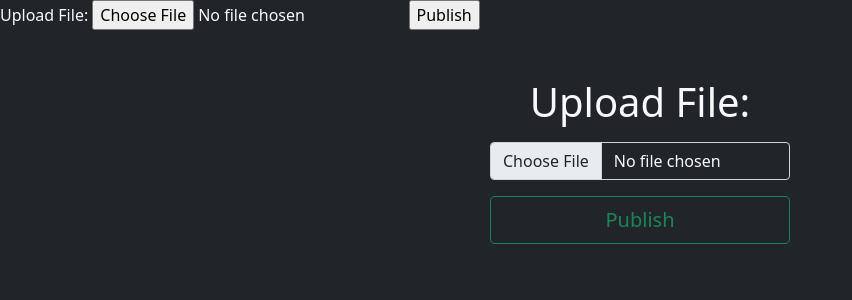
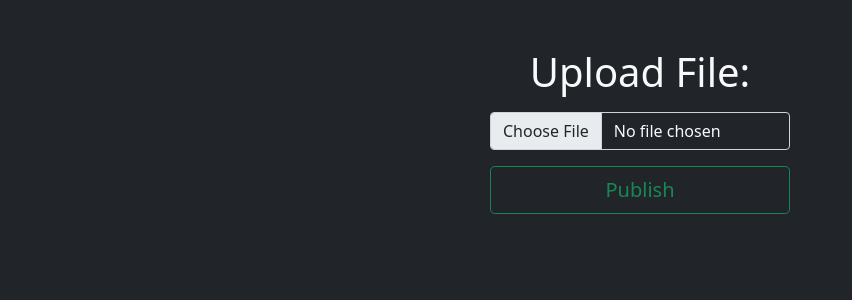
Before and after one commit to cvanloo/blog, a PHP site: template src/Templates/Blog/UploadPage.php in a window 1280 px wide. Shown: the top 300 px of the page, without its empty margins (0-852 px from the left). Run offline with PHP 8.4, Linux system fonts and the light colour scheme; the template is opened without the code that fills it, so the values that code supplies are empty.

Commit message:
Removed old upload style

```diff
--- a/src/Templates/Blog/UploadPage.php
+++ b/src/Templates/Blog/UploadPage.php
@@ -12,19 +12,6 @@
 
 <head>
 <body  class="bg-dark text-light">
-
-	<style>
-		/* html, body {
-			background-color: black;
-			color: white;
-		} */
-	</style>
-
-	<form method="post" action="/upload" enctype="multipart/form-data">
-		Upload File:
-		<input type="file" name="new_file" id="fileToUpload">
-		<input type="submit" name="submit" value="Publish">
-	</form>
 
 	<div class="text-center mt-5 input-group input-group-lg">
 		<form style="max-width: 300px; margin: auto" method="post" action="/upload" enctype="multipart/form-data">
```
